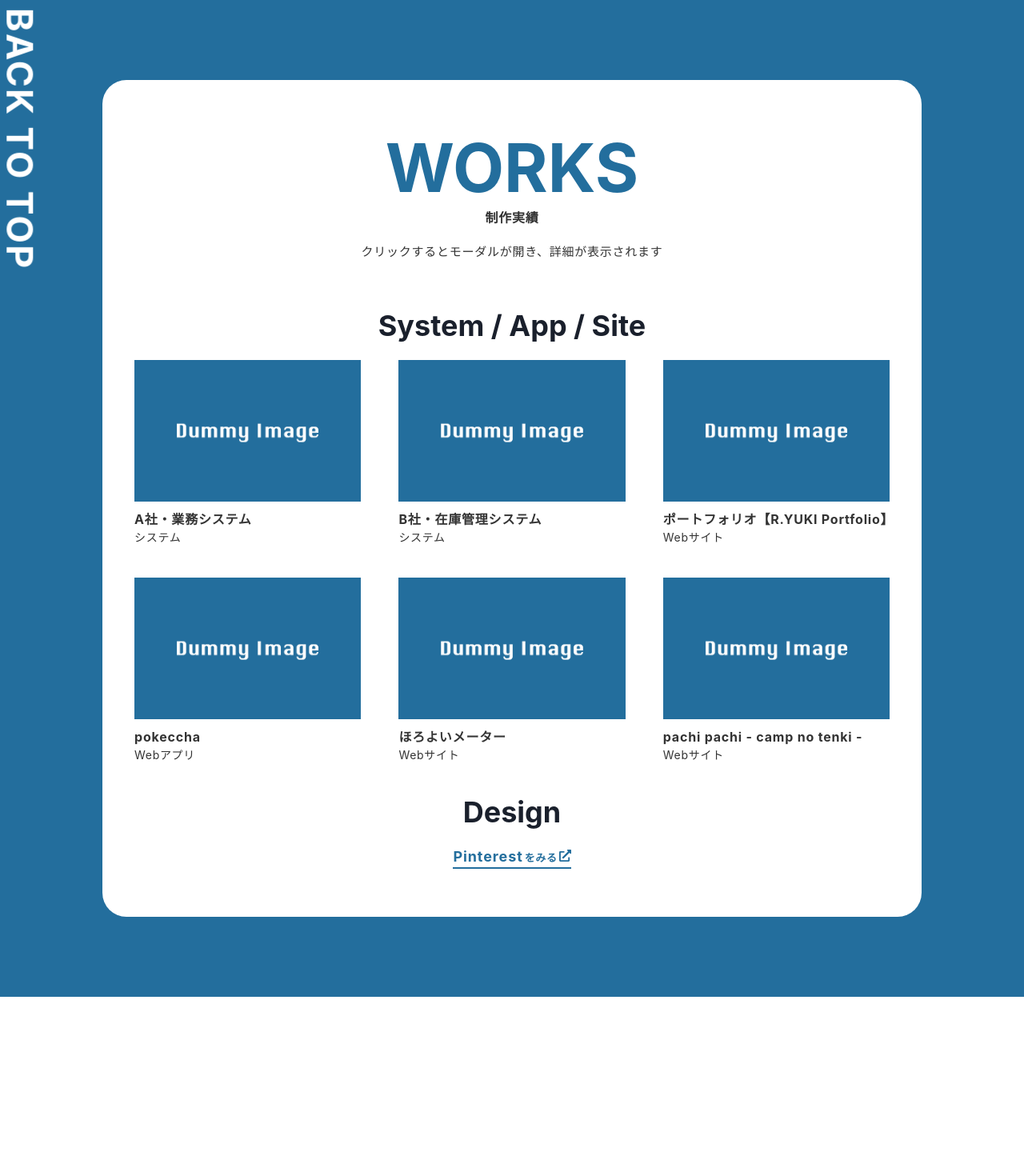
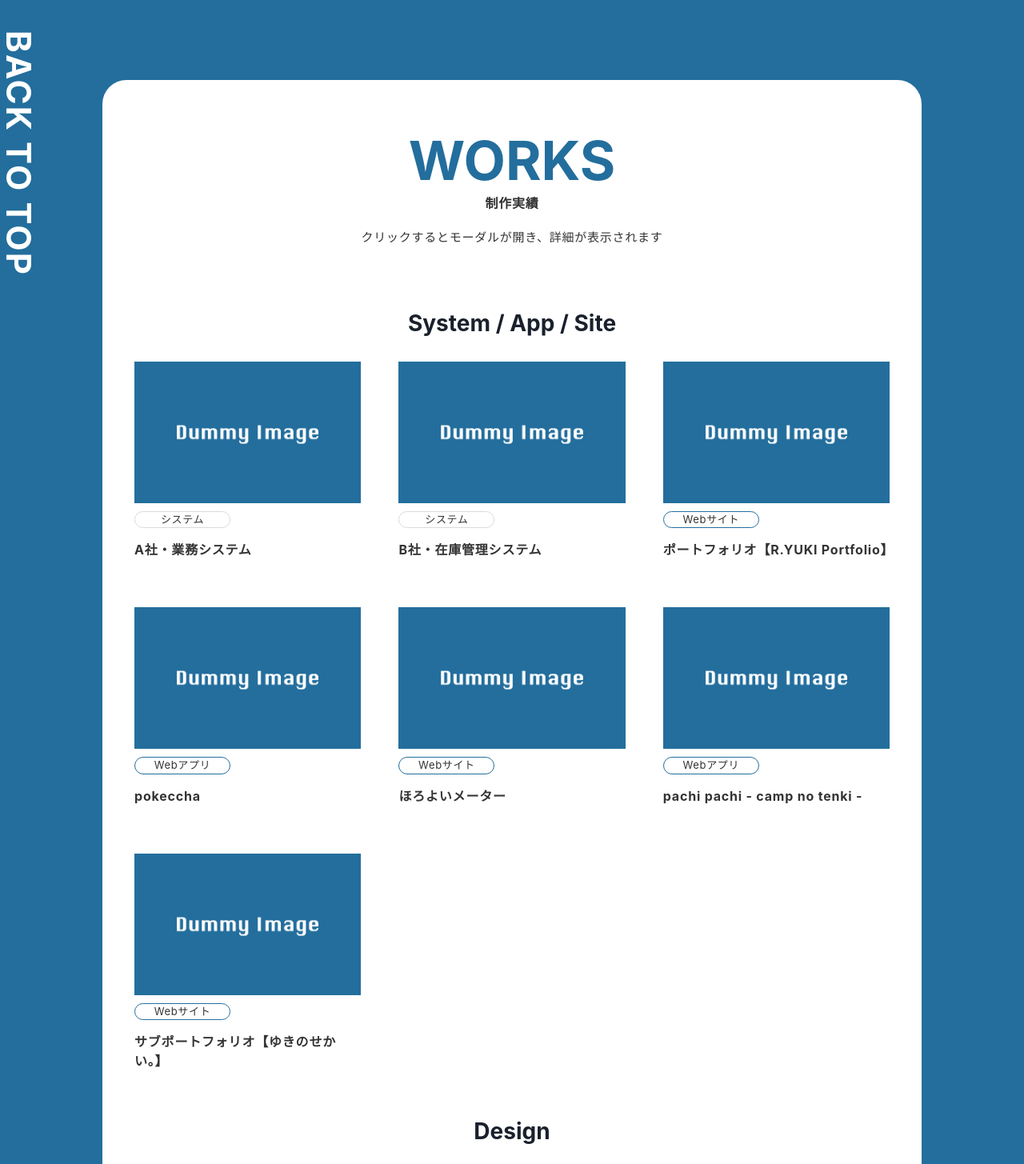
Before and after one commit to Ryuki-4648/my-portfolio, a React (Create React App) app in the folder portfolio/: page /work in a window 1280 px wide. Shown: the top 1455 px of the page at 80% size. Before the commit the page ends 1246 px from the top, so only its background shows below. Built offline with nearby package versions, Linux system fonts and the light colour scheme.

Commit message:
制作実績のスタイル調整

```diff
--- a/portfolio/src/App.css
+++ b/portfolio/src/App.css
@@ -1,3 +1,7 @@
+html {
+  font-size: 62.5%;
+}
+
 body, html, p {
   margin: 0;
   padding: 0;
--- a/portfolio/src/list/workList.json
+++ b/portfolio/src/list/workList.json
@@ -4,6 +4,7 @@
     "name": "A社・業務システム",
     "url": "サイトのURL1",
     "type": "システム",
+    "label": "#dadada",
     "comment": "",
     "period": "制作期間",
     "page": "モック画面、メニュー登録画面",
@@ -21,6 +22,7 @@
     "name": "B社・在庫管理システム",
     "url": "サイトのURL2",
     "type": "システム",
+    "label": "#dadada",
     "comment": "",
     "period": "制作期間",
     "page": "",
@@ -38,6 +40,7 @@
     "name": "ポートフォリオ【R.YUKI Portfolio】",
     "url": "サイトのURL3",
     "type": "Webサイト",
+    "label": "#236e9d",
     "comment": "",
     "period": "2023年3月〜",
     "page": "全て",
@@ -55,6 +58,7 @@
     "name": "pokeccha",
     "url": "サイトのURL3",
     "type": "Webアプリ",
+    "label": "#236e9d",
     "comment": "",
     "period": "2023年3月〜",
     "page": "全て",
@@ -72,6 +76,7 @@
     "name": "ほろよいメーター",
     "url": "サイトのURL3",
     "type": "Webサイト",
+    "label": "#236e9d",
     "comment": "",
     "period": "2023年3月〜",
     "page": "全て",
@@ -85,10 +90,11 @@
     "image05": ""
   },
   {
-    "id": 3,
+    "id": 6,
     "name": "pachi pachi - camp no tenki -",
     "url": "サイトのURL3",
-    "type": "Webサイト",
+    "type": "Webアプリ",
+    "label": "#236e9d",
     "comment": "",
     "period": "2023年3月〜",
     "page": "全て",
@@ -100,5 +106,23 @@
     "image03": "",
     "image04": "",
     "image05": ""
+  },
+  {
+    "id": 7,
+    "name": "サブポートフォリオ【ゆきのせかい。】",
+    "url": "サイトのURL3",
+    "type": "Webサイト",
+    "label": "#236e9d",
+    "comment": "",
+    "period": "2023年4月〜",
+    "page": "全て",
+    "thumbnail": "/assets/img/dummy/dummy01.png",
+    "tool": "",
+    "explain": "説明",
+    "image01": "/assets/img/dummy/dummy01.png",
+    "image02": "",
+    "image03": "",
+    "image04": "",
+    "image05": ""
   }
 ]
--- a/portfolio/src/routes/work.js
+++ b/portfolio/src/routes/work.js
@@ -1,4 +1,4 @@
-import { Box, Button, Container, Flex, Heading, Img, Link, ListItem, Modal, ModalContent, ModalOverlay, Table, Text, UnorderedList, useDisclosure } from "@chakra-ui/react";
+import { Box, Button, Container, Flex, Heading, Img, Link, Modal, ModalContent, ModalOverlay, Table, Text } from "@chakra-ui/react";
 import { useState } from "react";
 import { FaExternalLinkAlt } from "react-icons/fa";
 import '../App.css';
@@ -36,24 +36,25 @@ function Work() {
           padding="60px 40px">
           <Heading
             color="#236e9d"
-            fontSize="5.2rem"
+            fontSize={{base: '4.2rem', md: '6.8rem'}}
             textAlign="center">WORKS
           </Heading>
           <Text
-            fontSize={{base: '15px', md: '16px'}}
+            fontSize={{base: '1.5rem', md: '1.6rem'}}
             fontWeight="bold"
             textAlign="center"
             margin="0 auto 20px">制作実績
           </Text>
           <Text
-            fontSize="15px"
+            fontSize={{base: '1.4rem', md: '1.5rem'}}
             textAlign="center"
-            margin="0 auto 60px">クリックするとモーダルが開き、詳細が表示されます
+            margin={{base: '0 auto 40px', md: '0 auto 80px'}}>クリックするとモーダルが開き、詳細が表示されます
           </Text>
 
           <Heading
+            fontSize={{base: '2rem', md: '2.8rem'}}
             textAlign="center"
-            margin="0 auto 20px">System / App / Site
+            margin="0 auto 30px">System / App / Site
           </Heading>
 
           <Flex
@@ -63,15 +64,28 @@ function Work() {
             <Box
               key={workListData.id}
               cursor="pointer"
-              margin="0 0 40px"
+              margin={{base: '0 auto 40px', md: '0 0 60px'}}
               w={{base: '100%', md: '48%' , xl:'30%'}}
               onClick={() => {setSelectedWork(workListData); setIsOpenModal(true)}}>
               <Img
                 margin="0 auto 10px"
                 src={workListData.thumbnail}
                 alt={workListData.name} />
-              <Text fontSize={{base: '15px', md: '16px'}} fontWeight="bold">{workListData.name}</Text>
-              <Text fontSize={{base: '13px', md: '14px'}}>{workListData.type}</Text>
+              <Text
+                fontSize={{base: '1.2rem', md: '1.3rem'}}
+                borderColor={workListData.label}
+                borderWidth="1px"
+                w="120px"
+                display="flex"
+                justifyContent="center"
+                alignItems="center"
+                margin="0 0 15px"
+                borderRadius="15px">{workListData.type}
+              </Text>
+              <Text
+                fontSize={{base: '1.5rem', md: '1.6rem'}}
+                fontWeight="bold">{workListData.name}
+              </Text>
             </Box>
           ))}
           {selectedWork && (
@@ -128,6 +142,7 @@ function Work() {
 
 
           <Heading
+            fontSize={{base: '2rem', md: '2.8rem'}}
             textAlign="center"
             margin="0 auto 20px">Design
           </Heading>
@@ -136,7 +151,7 @@ function Work() {
               borderBottom="2px solid #236e9d"
               color={mainColor}
               display="inline-block"
-              fontSize={{base: '17px', md: '18px'}}
+              fontSize={{base: '1.7rem', md: '1.8rem'}}
               fontWeight="bold"
               href='https://www.pinterest.jp/yuki_017/portfolio/'
               target="_blank"
@@ -145,27 +160,22 @@ function Work() {
               <Text
                 color={mainColor}
                 display="inline"
-                fontSize={{base: '12px', md: '13px'}}
+                fontSize={{base: '1.2rem', md: '1.3rem'}}
                 margin="0 2px">をみる
               </Text>
               <FaExternalLinkAlt display="inline" fontSize="15px" />
             </Link>
           </Box>
+        </Box>
 
-          <UnorderedList>
-            <ListItem>
-
-            </ListItem>
-          </UnorderedList>
-        </Box>
         <Link
           color="#fff"
-          fontSize={{base: '2rem', md: '2.8rem'}}
+          fontSize={{base: '2rem', md: '4.2rem'}}
           fontWeight="bold"
           href="/"
-          left={{base: '0', md: '-140px'}}
+          left={{base: '0', md: '-130px'}}
           textTransform="uppercase"
-          top={{base: '-12px', md: '140px'}}
+          top={{base: '-12px', md: '160px'}}
           position={{base: 'absolute', md: 'fixed'}}
           transform={{base: 'unset', md: 'rotate(90deg)'}}>Back to top
         </Link>
```
